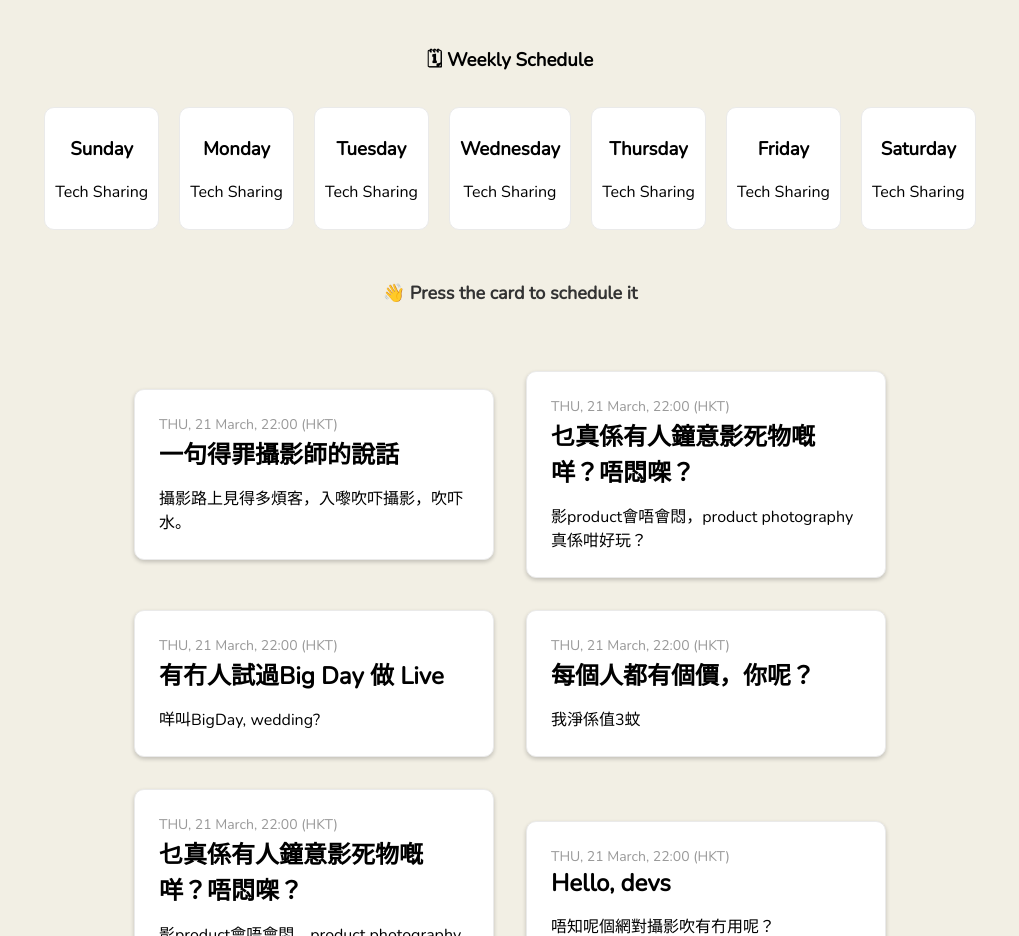
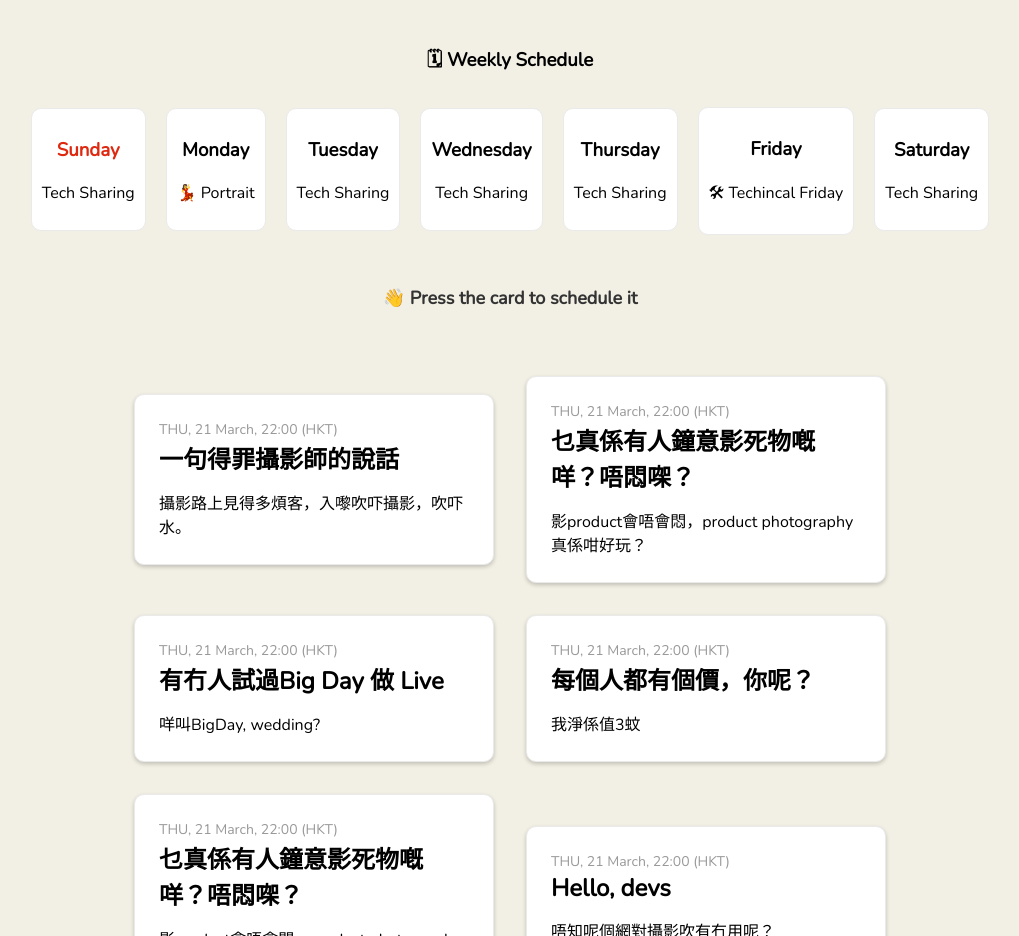
Before and after one commit to Chilap/ch-app, a Next.js app: page / in a window 1280 px wide. Shown: the part 1400-2336 px from the top of the page, without its empty margins (130-1149 px from the left). Built offline with nearby package versions, Linux system fonts and the light colour scheme.

Commit message:
colorized

```diff
--- a/pages/index.js
+++ b/pages/index.js
@@ -89,12 +89,12 @@ export default function Home() {
         <div className = "weeklySchedule">
           <h3>🗓 Weekly Schedule</h3>
         <div className="dayBlock">
-            <h3>Sunday</h3>
+            <h3 className ="sundayhaha">Sunday</h3>
             <p>Tech Sharing</p>
           </div>
           <div className="dayBlock">
             <h3>Monday</h3>
-            <p>Tech Sharing</p>
+            <p>💃 Portrait</p>
           </div>
           <div className="dayBlock">
             <h3>Tuesday</h3>
@@ -110,7 +110,7 @@ export default function Home() {
           </div>
           <div className="dayBlock">
             <h3>Friday</h3>
-            <p>Tech Sharing</p>
+            <p>🛠 Techincal Friday</p>
           </div>
           <div className="dayBlock">
             <h3>Saturday</h3>
--- a/pages/styles.css
+++ b/pages/styles.css
@@ -129,7 +129,9 @@ main {
   text-align: center;
 }
 
-
+.sundayhaha{
+  color: #de2910;
+}
 
 .dayBlock{
   border: 1px solid #eaeaea;
```
